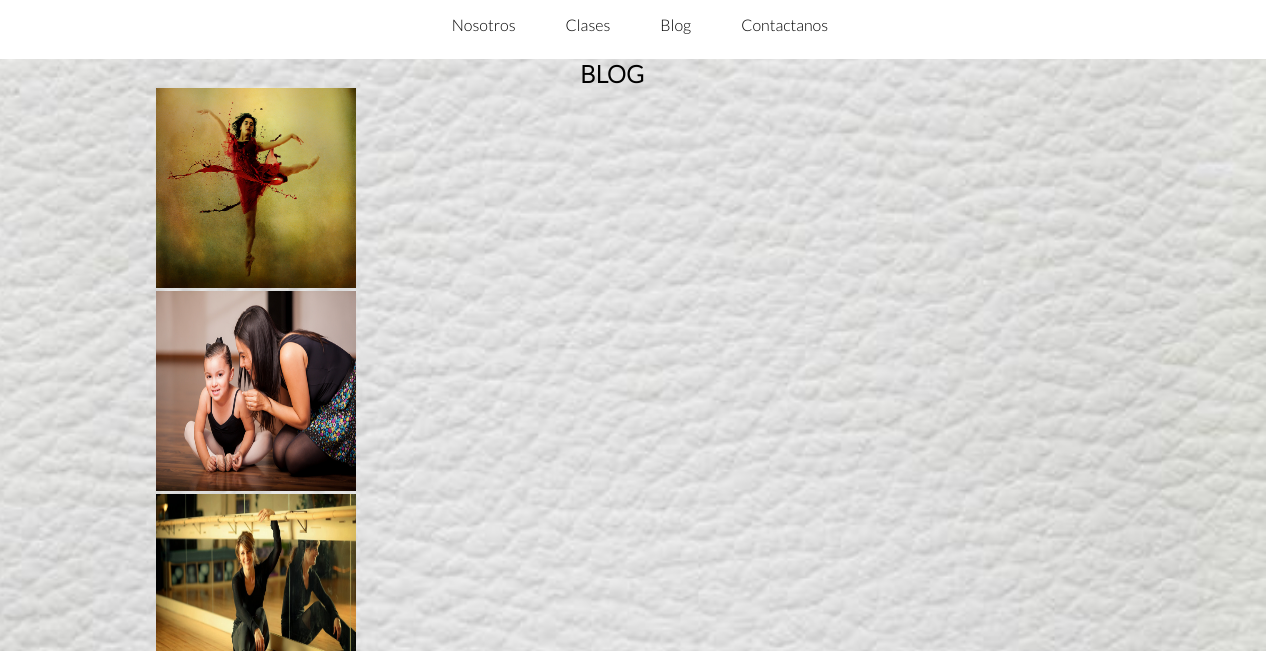
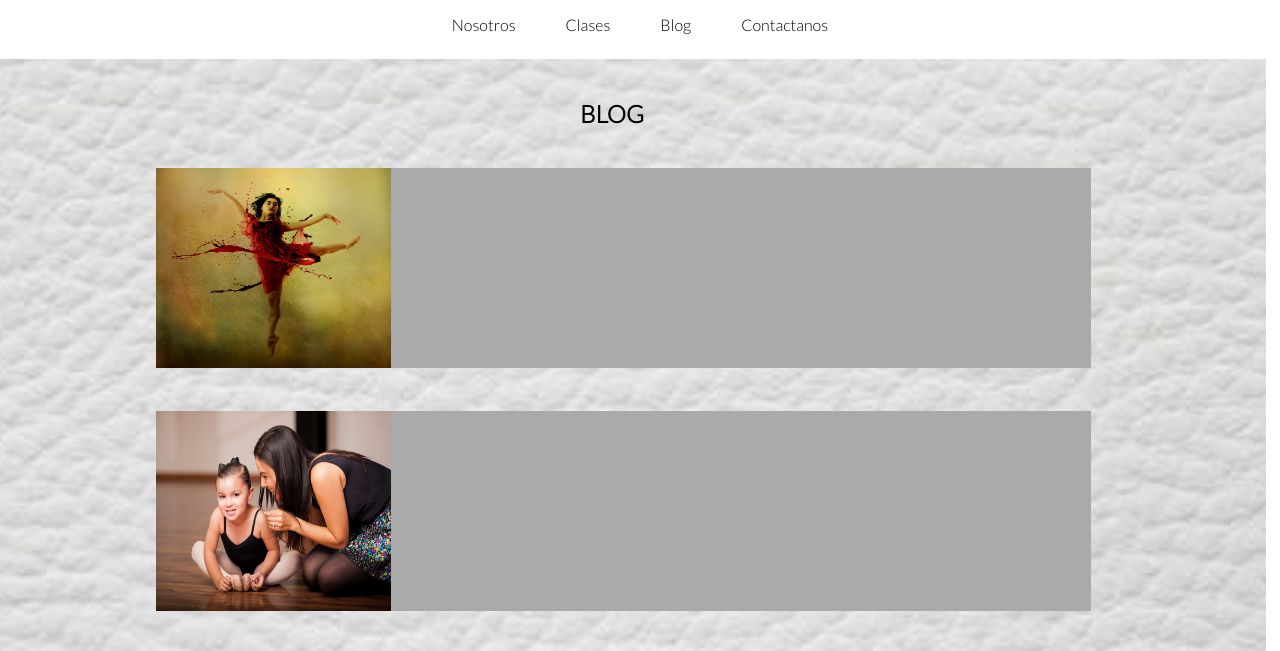
Before and after one commit to zhernandez/Escuela-de-Danza, a plain HTML site: page blog.html in a window 1280 px wide. Shown: the part 89-740 px from the top of the page. Drawn offline with Linux system fonts and the light colour scheme.

Commit message:
ya falta menos

```diff
--- a/blog.html
+++ b/blog.html
@@ -30,14 +30,16 @@
             <div class="row grunge">
             	<div class="container">
             		<div class="row">
-            			<h2 class="may text-center">blog</h2>
+            			<h2 class="may text-center blog">blog</h2>
             		</div>
             		<div class="row">
             			<div class="brgr">
             				<div class="col-3">
             					<img src="img/blog1.jpg" class="cuadro">
             				</div>
-            				<div class="col-9"></div>
+            				<div class="col-9">
+            					<div class="bloque"></div>
+            				</div>
             			</div>
             		</div>
             		<div class="row">
@@ -45,7 +47,9 @@
             				<div class="col-3">
             					<img src="img/profesor_5.jpg" class="cuadro">
             				</div>
-            				<div class="col-9"></div>
+            				<div class="col-9">
+            					<div class="bloque"></div>
+            				</div>
             			</div>
             		</div>
             		<div class="row">
@@ -53,7 +57,9 @@
             				<div class="col-3">
             					<img src="img/instructor_1.jpg" class="cuadro">
             				</div>
-            				<div class="col-9"></div>
+            				<div class="col-9">
+            					<div class="bloque"></div>
+            				</div>
             			</div>
             		</div>
             	</div>
--- a/css/blog.css
+++ b/css/blog.css
@@ -26,16 +26,26 @@
 	height:200px;
 	width: 100%
 }
+.blog{
+	margin:40px;
+}
 .cuadro{
-	width: 200px;
+	width: 250px;
 	height: 200px;
+	margin-bottom: 40px
+}
+.bloque{
+	background: #aaa;
+	width:700px;
+	height:200px;
+	margin-bottom: 40px
 }
 .puntas{
 	background: url(../img/shoes_1.jpg);
 	background-position: right center;
 	background-repeat: no-repeat;
 	height:500px;
-	width: 100%
+	width: 100%;
 }
 .for{
 	margin: 70px 10px 50px;
```
